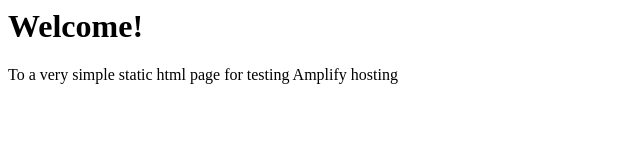
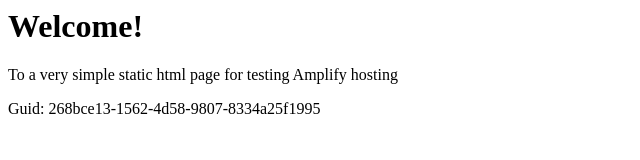
Before and after one commit to aws-aemilia-bah/Github-PR-Commit-Integration-Test-DoNotTouch-Gith-P5X5MO5I-v1-prod-me-south-1, a website: page src/index.html in a window 1280 px wide. Shown: the whole page, without its empty margins (0-640 px from the left). Drawn offline with Linux system fonts and the light colour scheme.

Commit message:
commit from integ tests

```diff
--- a/src/index.html
+++ b/src/index.html
@@ -1,3 +1,5 @@
+
+
 <html lang="en">
 
 <head>
@@ -10,6 +12,6 @@
 <body>
     <h1>Welcome!</h1>
     <p>To a very simple static html page for testing Amplify hosting</p>
-</body>
+    <p>Guid: 268bce13-1562-4d58-9807-8334a25f1995</p></body>
 
 </html>
```
